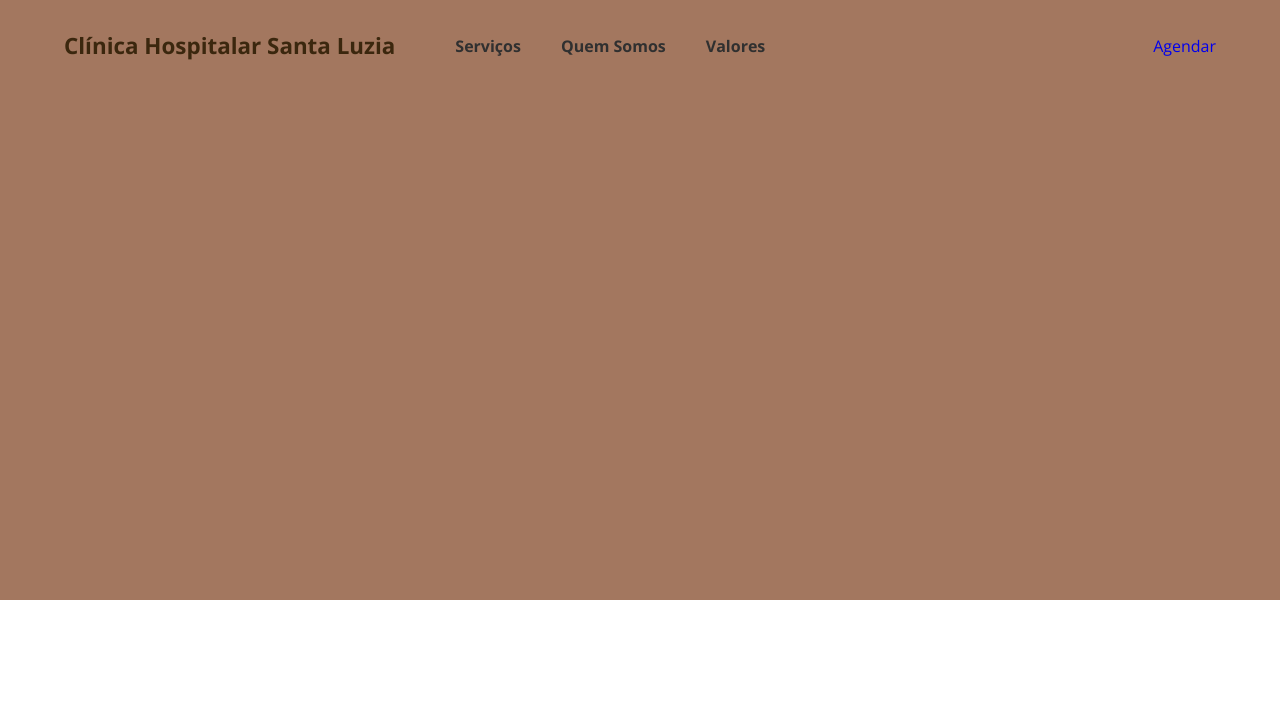
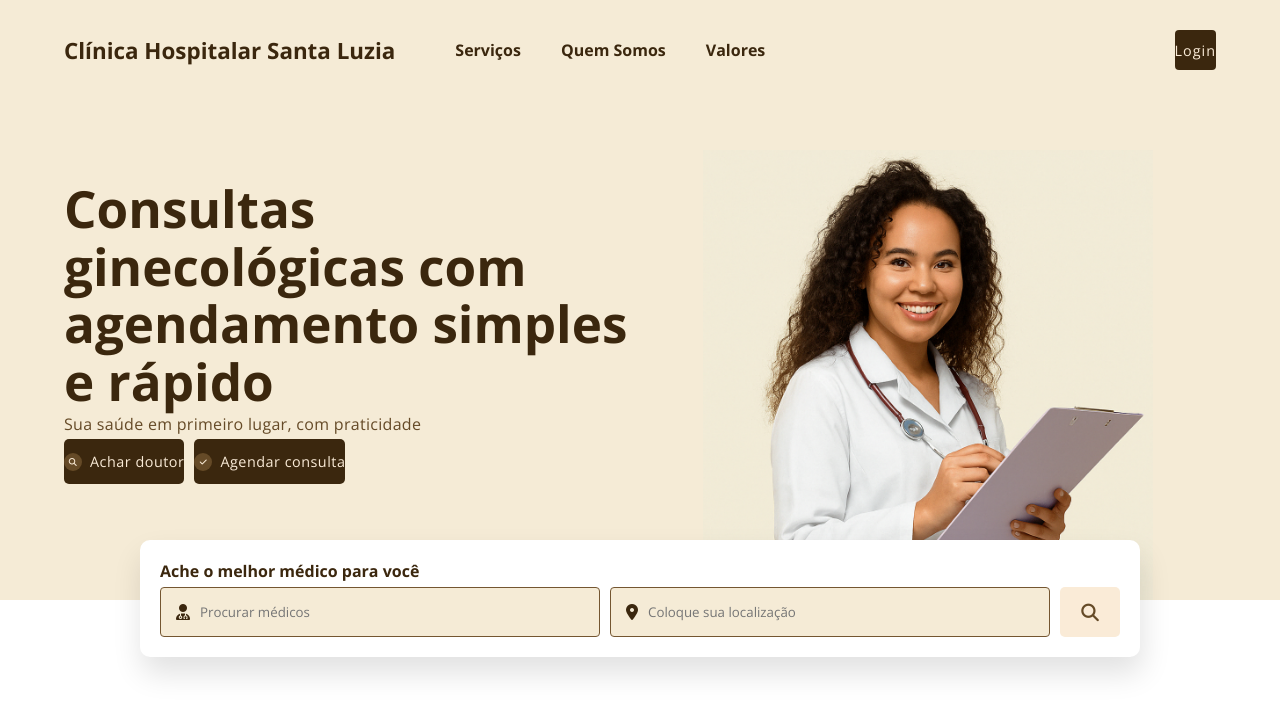
Before and after one commit to Helengendary/HSLR-Agendamentos, a FastAPI app: template templates/home.html in a window 1280 px wide. Shown: the top 715 px of the page. Run offline with FastAPI, Linux system fonts and the light colour scheme; the template is opened without the code that fills it, so the values that code supplies are empty; some libraries are stand-ins or nearby versions.

Commit message:
seção hero e procurar completadas e com estilo nao responsível

```diff
--- a/static/css/homestyle.css
+++ b/static/css/homestyle.css
@@ -14,9 +14,10 @@ ul{
 }
 /*hero section*/
 #hero{
-    background-color: #a3775f;
+    background-color: #f5ebd6;
     display: flex;
     flex-direction: column;
+    justify-content: space-between;
     min-height: 600px;
 }
 /*nav bar*/
@@ -43,10 +44,144 @@ ul{
 }
 .menu li a{
     margin: 0px 20px;
-    color: #303030;
+    color: #3b270e;
     font-weight: 600;
     transition: all ease 0.3s;
 }
 .menu li a:hover{
      color: antiquewhite;
 }
+.nav-btn-login{
+    height: 40px;
+    padding: 10px, 20px;
+    border-radius: 4px;
+    background-color: #3b270e;
+    color: antiquewhite;
+    display: flex;
+    justify-content: center;
+    align-items: center;
+    font-weight: 500;
+    letter-spacing: 1px;
+    font-size: 0.9rem;
+}
+/*hero content*/
+.hero-content{
+    max-width: 1200px;
+    width: 90%;
+    margin: 0px auto;
+    display: grid;
+    grid-template-columns: 1fr 1fr;
+    align-items: flex-start;
+    margin-top: auto;
+}
+.hero-img{
+    display: flex;
+}
+.hero-img img{
+    width: 100%;
+    height: 100%;
+    max-height: 450px;
+    object-fit: contain;
+    object-position: center bottom;
+}
+.hero-text{
+    display: flex;
+    flex-direction: column;
+    margin-top: 30px;
+}
+.hero-text h1{
+    font-size: 3.2rem;
+    color: #3b270e;
+    line-height: 3.6rem;
+}
+.hero-text p{
+    color: #654a27;
+    margin: 15px, 0px;
+    max-width: 500px;
+    letter-spacing: 0.3px;
+    line-height: 1.8rem;
+}
+.hero-text-btns{
+    display: flex;
+    justify-content: flex-start;
+    align-items: center;
+}
+.hero-text-btns a{
+    height: 45px;
+    padding: 0px, 15px;
+    background-color:#3b270e ;
+    color: antiquewhite;
+    border-radius: 5px;
+    display: flex;
+    justify-content: center;
+    align-items: center;
+    font-size: 0.9rem;
+    letter-spacing: 0.5px;
+    font-weight: 500;
+    margin-right: 10px;
+
+}
+.hero-text-btns a i{
+    width: 18px;
+    height: 18px;
+    display: flex;
+    justify-content:  center;
+    align-items: center;
+    border-radius: 50%;
+    background-color: #654a27;
+    margin-right: 8px;
+    font-size: 0.5rem;
+    padding-bottom: 1pxs;
+}
+/*pesquisar/procurar/search*/
+.appointment-search-container{
+    max-width: 1000px;
+    width: 90%;
+    background-color: #ffffff;
+    padding: 20px;
+    margin: auto;
+    border-radius: 10px;
+    box-shadow: 2px 16px 30px rgba(0, 0, 0, 0.12);
+    z-index: 3;
+    position: relative;
+    margin-top: -60px;
+}
+.appointment-search-container h3{
+    color: #3b270e;
+    font-size: 1rem;
+    margin-bottom: 5px;
+}
+.appointment-search{
+    display: grid;
+    grid-template-columns: 1fr 1fr 60px;
+    grid-gap: 10px;
+}
+.appo-search-box{
+    width: 100%;
+    display: flex;
+    justify-content: space-between;
+    align-items: center;
+    background-color: #f5ebd6;
+    padding: 15px;
+    border-radius: 4px;
+    border: 1px solid #745631;
+}
+.appo-search-box i{
+    color: #3b270e;
+    margin-right: 10px;
+}
+.appo-search-box input{
+    width: 100%;
+    background-color: transparent;
+    border: none;
+    outline: none;
+}
+.appointment-search button{
+    background-color: antiquewhite;
+    color: #654a27;
+    border: none;
+    outline: none;
+    border-radius: 5px;
+    font-size: 1.1rem;
+    cursor: pointer;
+}
--- a/templates/home.html
+++ b/templates/home.html
@@ -5,10 +5,12 @@
     <meta http-equiv="X-UA-Compatible" content="IE-edge">
     <meta name="viewport" content="width=device-width, initial-scale=1.0">
     <title>Home - Hospital Santa Luzia</title>
-    <link rel="stylesheet" href="css/homestyle.css">
+    <link rel="stylesheet" href="../static/css/homestyle.css">
     <link rel="stylesheet" href="https://use.fontawesome.com/releases/v5.8.2/css/all.css"
-        integrity="sha384-oS3vJWv+0UjzBfQzYUhtDYW+Pj2yciDJxpsK1OYPAYjqT085Qq/1cq5FLXAZQ7Ay" crossorigin="anonymous">
-</head>
+      integrity="sha384-oS3vJWv+0UjzBfQzYUhtDYW+Pj2yciDJxpsK1OYPAYjqT085Qq/1cq5FLXAZQ7Ay" crossorigin="anonymous">
+    <!--font awesome ícones-->
+    <link rel="stylesheet" href="https://cdnjs.cloudflare.com/ajax/libs/font-awesome/6.7.2/css/all.min.css" integrity="sha512-Evv84Mr4kqVGRNSgIGL/F/aIDqQb7xQ2vcrdIwxfjThSH8CSR7PBEakCr51Ck+w+/U6swU2Im1vVX0SVk9ABhg==" crossorigin="anonymous" referrerpolicy="no-referrer" />
+    </head>
 <body>
     <!--HERO SECTION-->
     <section id="hero">
@@ -22,9 +24,50 @@
                 <li><a href="#">Quem Somos</a></li>
                 <li><a href="#">Valores</a></li>
             </ul>
-            <a href="#" class="nav-btn-agendamento">Agendar</a>
-
-        </nav>
-    </section>
-
+            <a href="#" class="nav-btn-login">Login</a>
+        </nav> <!--nav end-->
+        <!--content-->
+        <div class="hero-content">
+        <!--texto-->
+        <div class="hero-text">
+            <h1>Consultas ginecológicas com agendamento simples e rápido</h1>
+            <p>Sua saúde em primeiro lugar, com praticidade</p>
+            <!--botaooo-->
+            <div class="hero-text-btns">
+                <a href="#">
+                    <i class="fa-solid fa-magnifying-glass"></i>
+                    Achar doutor
+                </a>
+                <a href="#">
+                    <i class="fa-solid fa-check"></i>
+                    Agendar consulta
+                </a>
+            </div>
+        </div>
+        <!--imagem-->
+        <div class="hero-img">
+            <img src="../static/img/hero-image.png" alt="">
+        </div>
+        </div>
+    </section> <!--hero end-->
+    <!--procurar-->
+    <div class="appointment-search-container">
+        <h3>Ache o melhor médico para você</h3>
+        <div class="appointment-search">
+            <div class="appo-search-box">
+                <!--search box doctor-->
+                <i class="fa-solid fa-user-doctor"></i>
+                <input type="text" placeholder="Procurar médicos" id="#">
+            </div>
+            <div class="appo-search-box">
+                <!--search box location-->
+                <i class="fa-solid fa-location-dot"></i>
+                <input type="text" placeholder="Coloque sua localização" id="#">
+            </div>
+            <!--botao pesquisar-->
+            <button>
+                <i class="fa-solid fa-magnifying-glass"></i>
+            </button>
+        </div>
+    </div><!--final pesquisar-->
 </body>
```
Also changed, not shown: static/img/hero-image.png (added).
